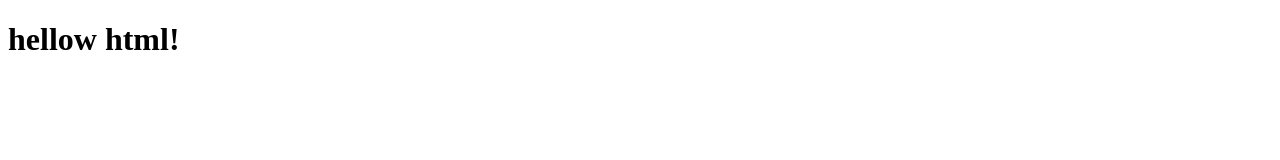
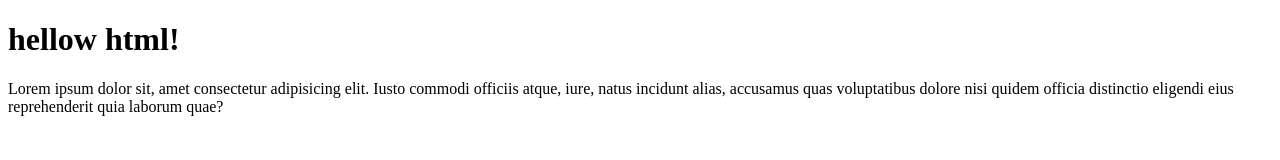
Before and after one commit to khelil-yasser79/first_front_project, a plain HTML site: page index.htm in a window 1280 px wide. Drawn offline with Linux system fonts and the light colour scheme.

Commit message:
I add a phrase

```diff
--- a/index.htm
+++ b/index.htm
@@ -7,5 +7,6 @@
 </head>
 <body>
     <h1>hellow html!</h1>
+    <p>Lorem ipsum dolor sit, amet consectetur adipisicing elit. Iusto commodi officiis atque, iure, natus incidunt alias, accusamus quas voluptatibus dolore nisi quidem officia distinctio eligendi eius reprehenderit quia laborum quae?</p>
 </body>
 </html>
```
